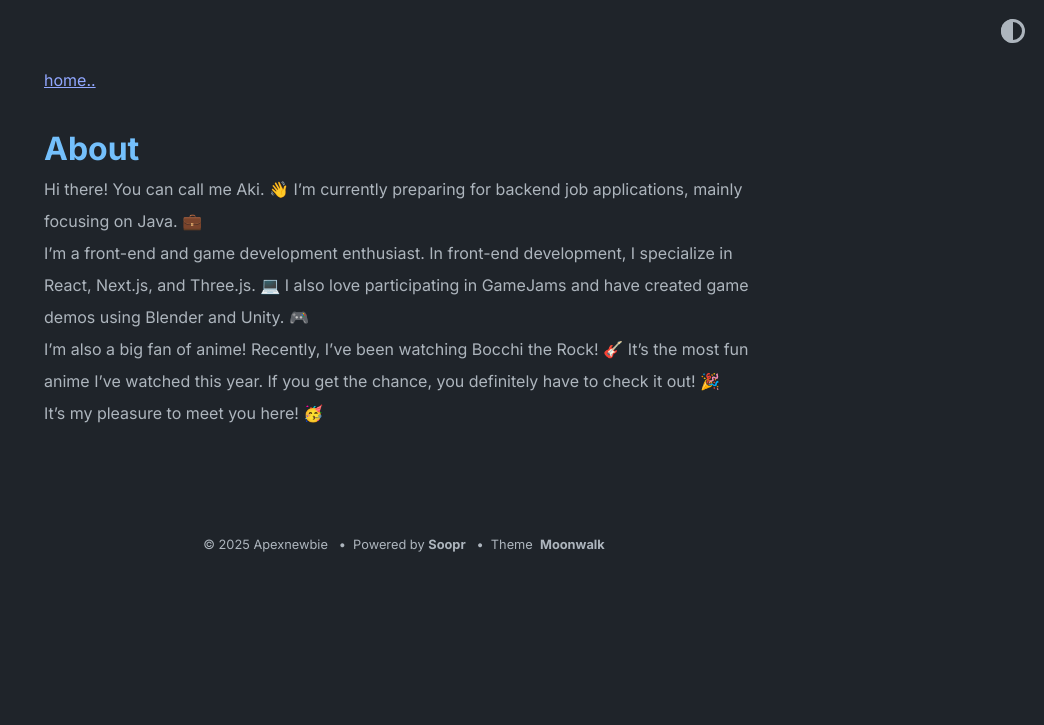
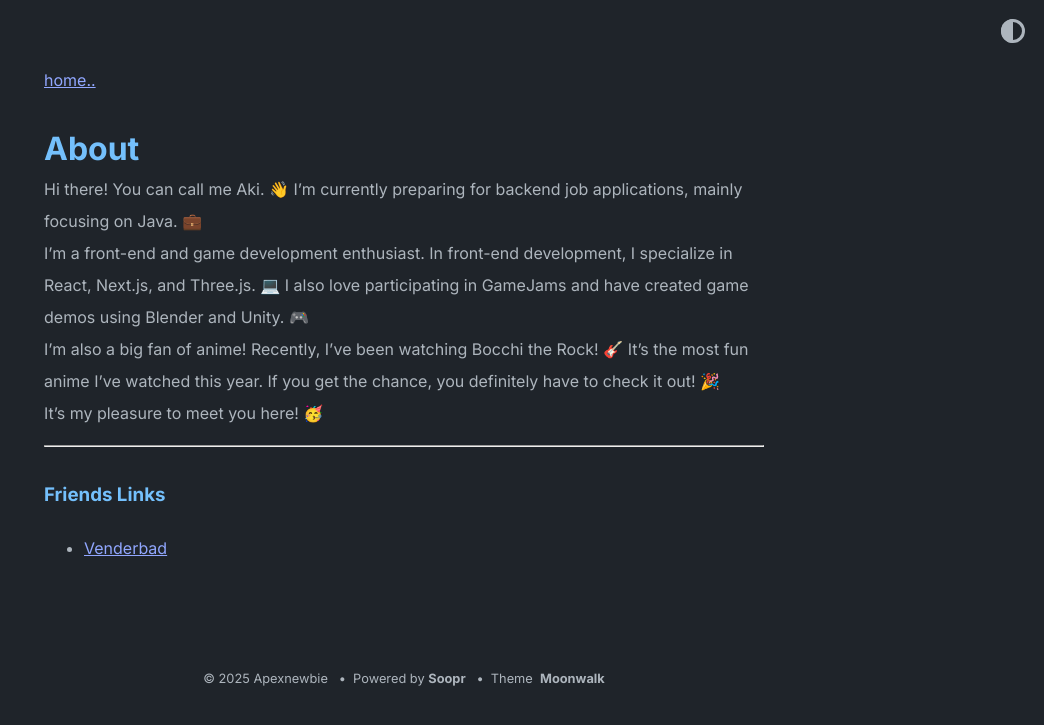
Before and after one commit to apexnewbie/apexnewbie.github.io, a Jekyll site: the page built from about.md, in a window 1280 px wide. Shown: the top 725 px of the page, without its empty margins (236-1280 px from the left). Built offline with Jekyll 4.4.1, drawn with Linux system fonts in a browser that asks for light colours.

Commit message:
update Friends Links

```diff
--- a/about.md
+++ b/about.md
@@ -8,3 +8,9 @@ I'm a front-end and game development enthusiast. In front-end development, I spe
 I also love participating in GameJams and have created game demos using Blender and Unity. 🎮 <br>
 I'm also a big fan of anime! Recently, I've been watching Bocchi the Rock! 🎸 It's the most fun anime I've watched this year. If you get the chance, you definitely have to check it out! 🎉 <br>
 It's my pleasure to meet you here! 🥳
+
+---
+
+### Friends Links
+
+- [Venderbad](https://venderbad.github.io/)
```
